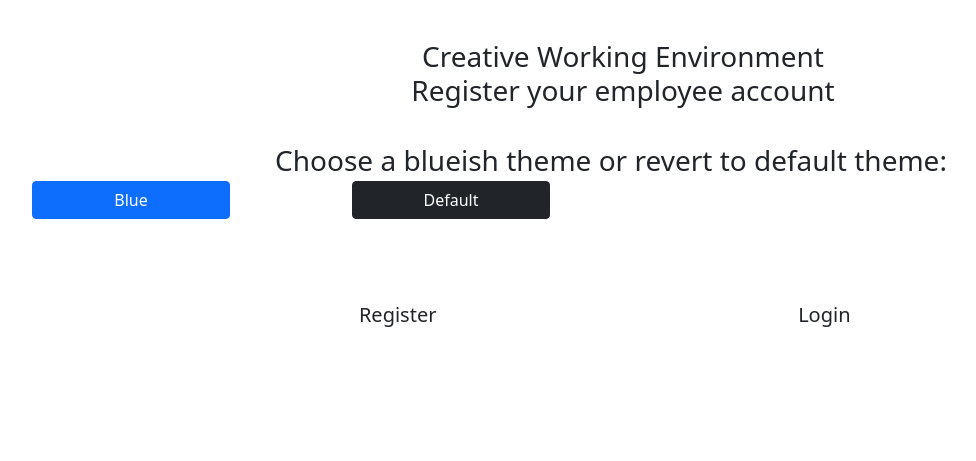
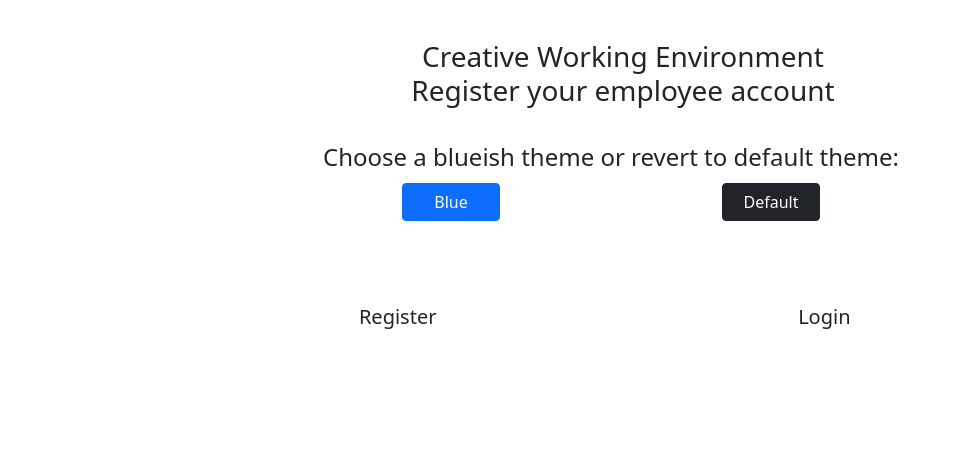
Before and after one commit to AideenM12/Trust-in-soda-hackathon, a Flask app: page / in a window 1280 px wide. Shown: the part 56-517 px from the top of the page, without its empty margins (17-993 px from the left). Run offline with Flask 2, Linux system fonts and the light colour scheme; some libraries are stand-ins or nearby versions.

Commit message:
style: center theme selection buttons

```diff
--- a/templates/index.html
+++ b/templates/index.html
@@ -10,13 +10,13 @@
                 </div>
             </div>
         </div>
-        <div id="themeSelectors" class="row text-center my-4">
-            <div class="col-12 fs-3">Choose a blueish theme or revert to default theme:</div>
-            <div class="col-12 col-md-3"><button type="button" id="Blue"
-                    class="btn btn-primary col-8 text__shadow--dark">Blue</button>
+        <div id="themeSelectors" class="row justify-content-center text-center my-4">
+            <div class="col-12 fs-4 mb-2">Choose a blueish theme or revert to default theme:</div>
+            <div class="col-6 col-md-3"><button type="button" role="button" id="Blue"
+                    class="btn btn-primary text-center col-4 text__shadow--dark">Blue</button>
             </div>
-            <div class="col-12 col-md-3"><button type="button" id="default"
-                    class="btn btn-dark col-8 text__shadow--dark">Default
+            <div class="col-6 col-md-3"><button type="button" role="button" id="default"
+                    class="btn btn-dark col-4 text-center text__shadow--dark">Default
                 </button>
             </div>
         </div>
```
